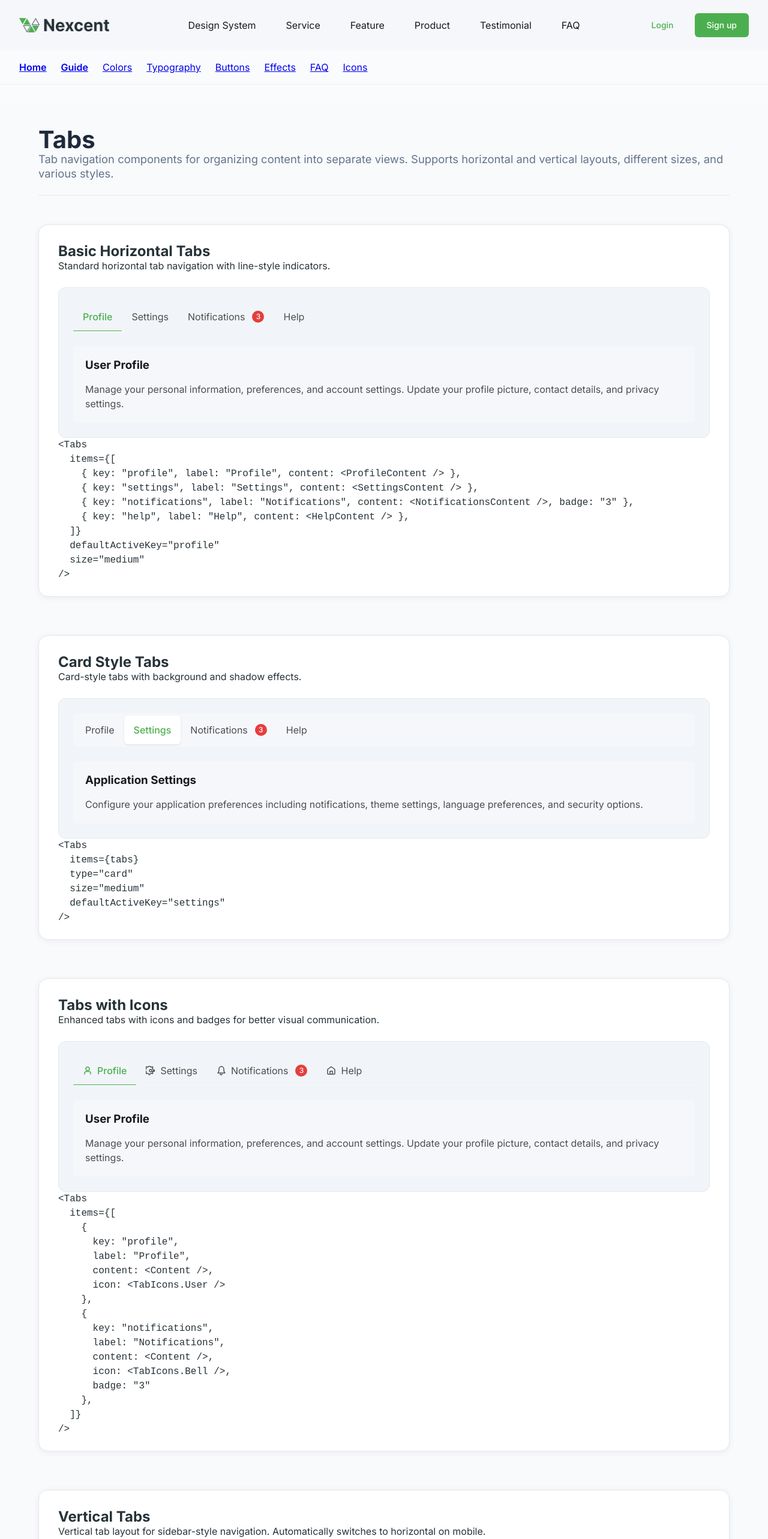
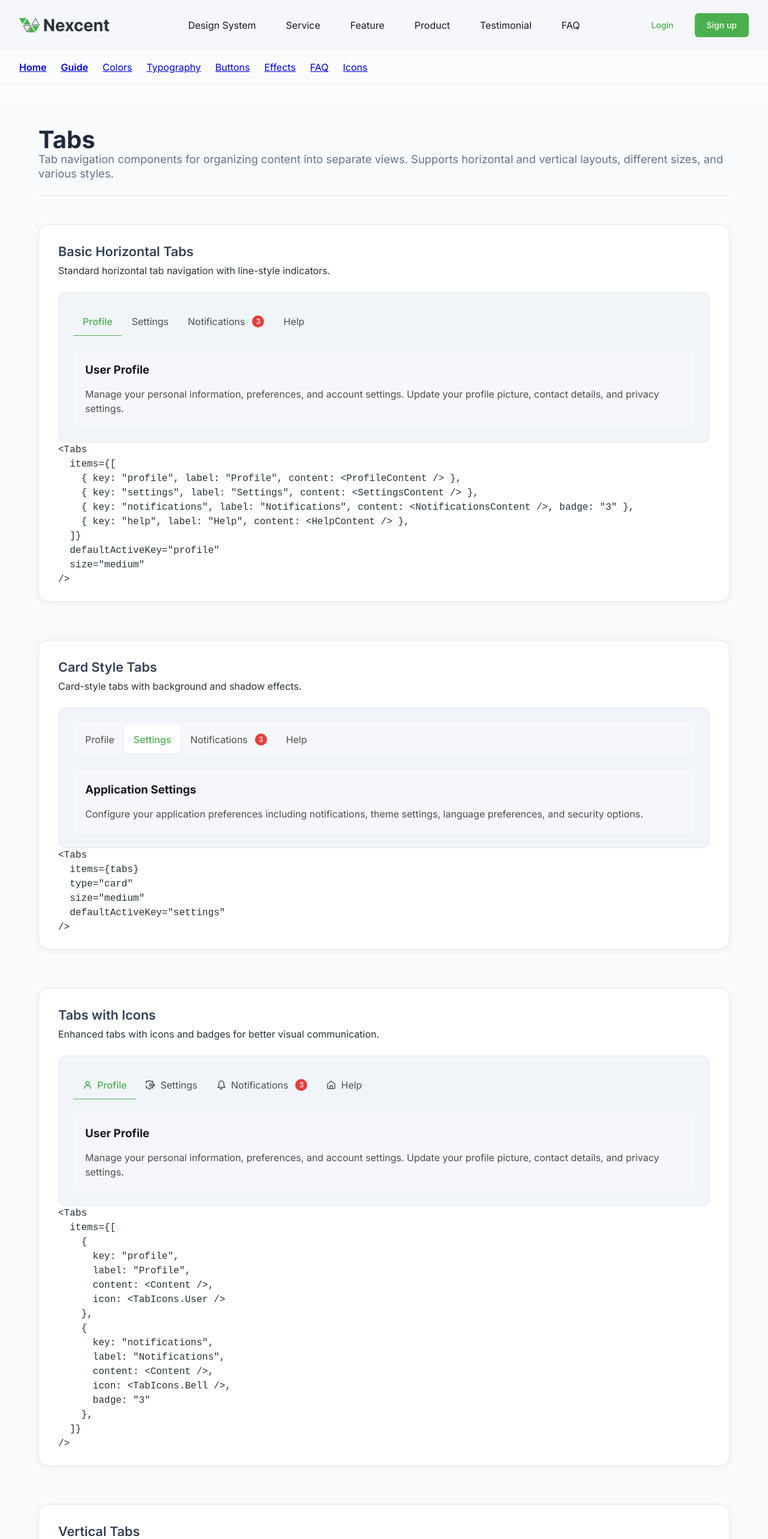
Before and after one commit to DejanStDM/minimal-landing-page-builder-io, a Next.js app: page /design-system/tabs in a window 1280 px wide. Shown: the top 2566 px of the page at 60% size. Built offline with nearby package versions, Linux system fonts and the light colour scheme.

Commit message:
Replace all section title classes
cgen-2ee3e8c20cf9401eabc593328fe185e4

```diff
--- a/app/design-system/tabs/page.tsx
+++ b/app/design-system/tabs/page.tsx
@@ -147,9 +147,7 @@ export default function TabsPage() {
         </header>
         {/* Basic Horizontal Tabs */}
         <section className="design-system-section">
-          <h2 className="design-system-section__title">
-            Basic Horizontal Tabs
-          </h2>
+          <h2 className="design-system-section-title">Basic Horizontal Tabs</h2>
           <p className="design-system-section__description">
             Standard horizontal tab navigation with line-style indicators.
           </p>
@@ -174,7 +172,7 @@ export default function TabsPage() {
 
         {/* Card Style Tabs */}
         <section className="design-system-section">
-          <h2 className="design-system-section__title">Card Style Tabs</h2>
+          <h2 className="design-system-section-title">Card Style Tabs</h2>
           <p className="design-system-section__description">
             Card-style tabs with background and shadow effects.
           </p>
@@ -200,7 +198,7 @@ export default function TabsPage() {
 
         {/* Tabs with Icons */}
         <section className="design-system-section">
-          <h2 className="design-system-section__title">Tabs with Icons</h2>
+          <h2 className="design-system-section-title">Tabs with Icons</h2>
           <p className="design-system-section__description">
             Enhanced tabs with icons and badges for better visual communication.
           </p>
@@ -232,7 +230,7 @@ export default function TabsPage() {
 
         {/* Vertical Tabs */}
         <section className="design-system-section">
-          <h2 className="design-system-section__title">Vertical Tabs</h2>
+          <h2 className="design-system-section-title">Vertical Tabs</h2>
           <p className="design-system-section__description">
             Vertical tab layout for sidebar-style navigation. Automatically
             switches to horizontal on mobile.
@@ -259,7 +257,7 @@ export default function TabsPage() {
 
         {/* Vertical Card Tabs */}
         <section className="design-system-section">
-          <h2 className="design-system-section__title">Vertical Card Tabs</h2>
+          <h2 className="design-system-section-title">Vertical Card Tabs</h2>
           <p className="design-system-section__description">
             Vertical tabs with card styling for a more prominent sidebar
             navigation.
@@ -278,7 +276,7 @@ export default function TabsPage() {
 
         {/* Centered Tabs */}
         <section className="design-system-section">
-          <h2 className="design-system-section__title">Centered Tabs</h2>
+          <h2 className="design-system-section-title">Centered Tabs</h2>
           <p className="design-system-section__description">
             Horizontally centered tab navigation for balanced layouts.
           </p>
@@ -303,7 +301,7 @@ export default function TabsPage() {
 
         {/* Size Variants */}
         <section className="design-system-section">
-          <h2 className="design-system-section__title">Size Variants</h2>
+          <h2 className="design-system-section-title">Size Variants</h2>
           <p className="design-system-section__description">
             Different sizes for various use cases and design requirements.
           </p>
@@ -351,7 +349,7 @@ export default function TabsPage() {
 
         {/* Disabled Tabs */}
         <section className="design-system-section">
-          <h2 className="design-system-section__title">Disabled State</h2>
+          <h2 className="design-system-section-title">Disabled State</h2>
           <p className="design-system-section__description">
             Tabs can be disabled to prevent interaction while maintaining visual
             context.
@@ -377,7 +375,7 @@ export default function TabsPage() {
 
         {/* Controlled Tabs */}
         <section className="design-system-section">
-          <h2 className="design-system-section__title">Controlled Tabs</h2>
+          <h2 className="design-system-section-title">Controlled Tabs</h2>
           <p className="design-system-section__description">
             Tabs with controlled state for advanced use cases. Current tab:{" "}
             <strong>{activeTab}</strong>
@@ -405,7 +403,7 @@ export default function TabsPage() {
 
         {/* Usage Guidelines */}
         <section className="design-system-section">
-          <h2 className="design-system-section__title">Usage Guidelines</h2>
+          <h2 className="design-system-section-title">Usage Guidelines</h2>
 
           <div className="design-system-guidelines">
             <div className="design-system-guideline">
```
